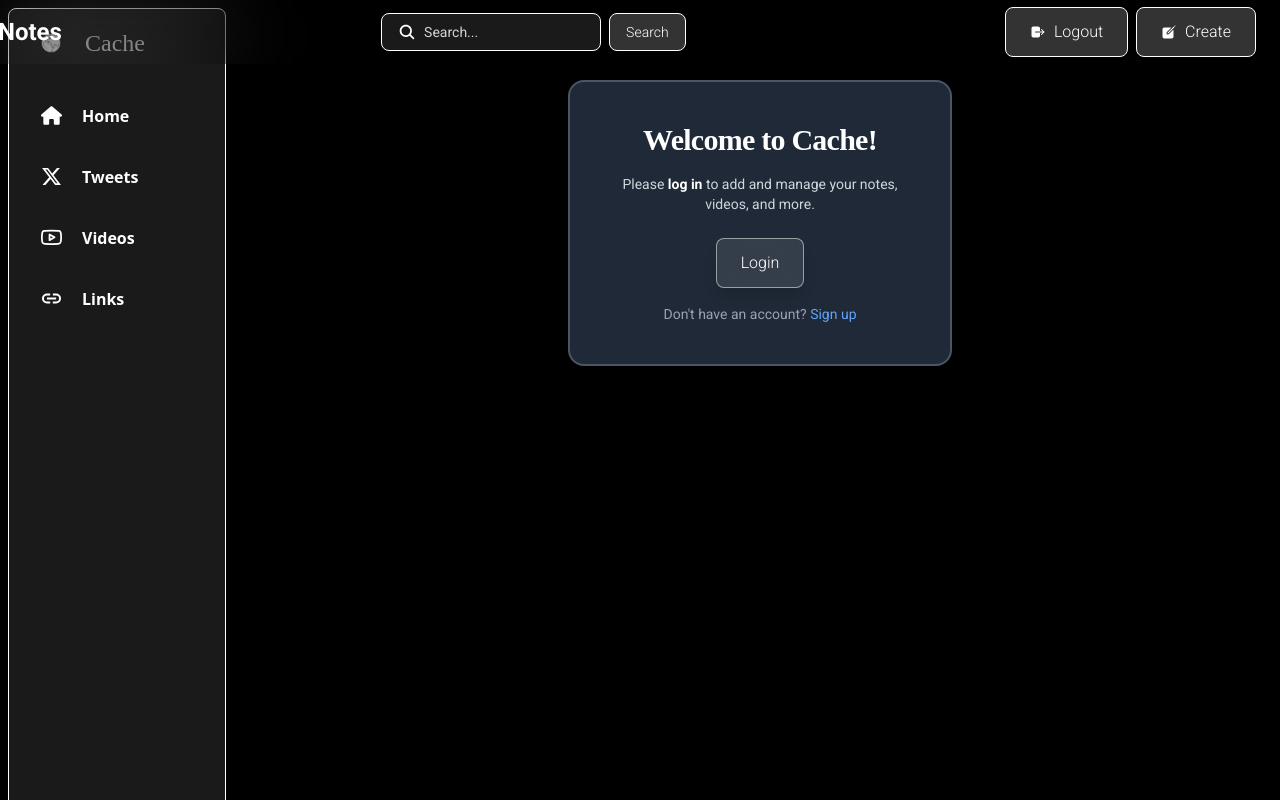
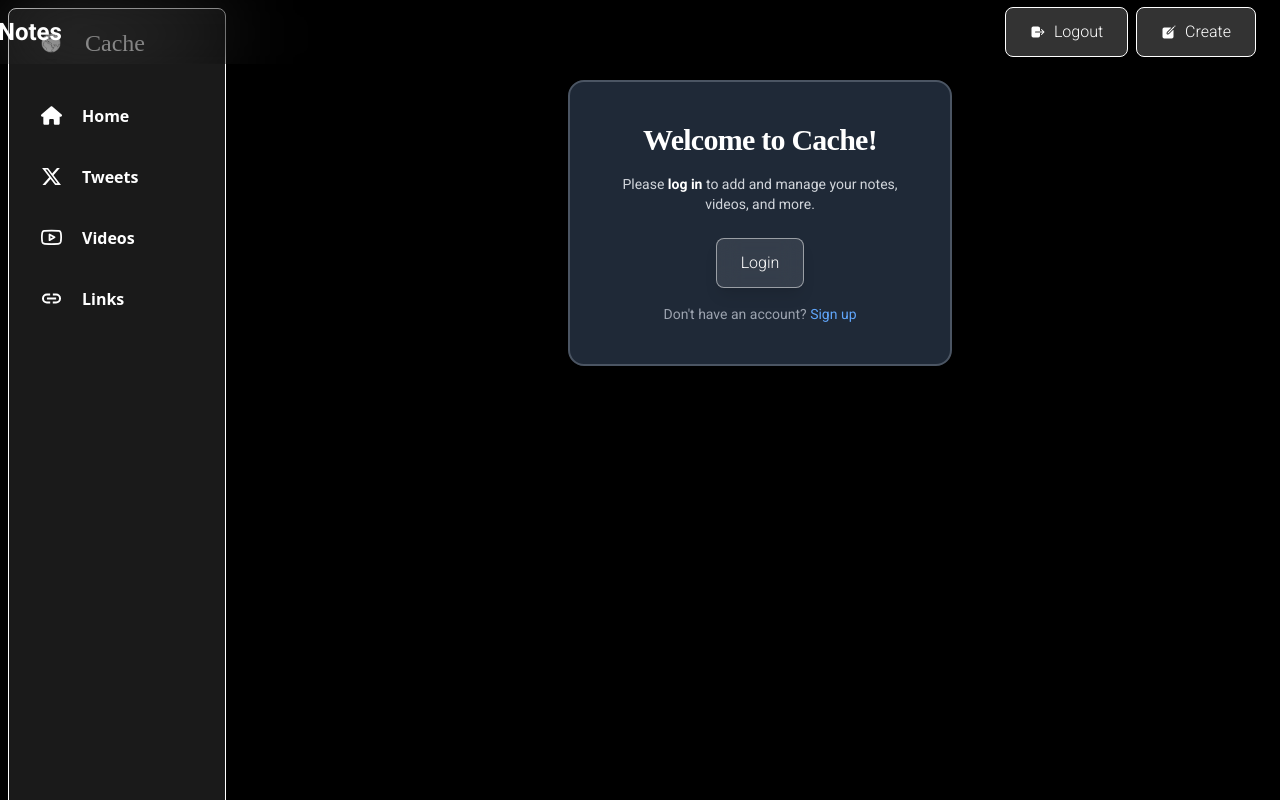
Before and after one commit to VaishnavAmbilpur/Cache, a React (Vite) app in the folder Frontend/Cache/: page / in a window 1280 px wide. Built offline with nearby package versions, Linux system fonts and the light colour scheme; a web font is replaced by a local one.

Commit message:
TopBar Fix

```diff
--- a/Frontend/Cache/src/Componets/Topbar.tsx
+++ b/Frontend/Cache/src/Componets/Topbar.tsx
@@ -8,9 +8,11 @@ import axios from "axios"
 import UserContext from "../Global"
 interface input {
   title: String
+  contracted?: boolean
 }
 
 const Topbar = (props: input) => {
+  const compact = !!props.contracted
   const [, setIsDesktop] = useState(window.innerWidth >= 412);
   const [searchValue, setSearchValue] = useState("");
   const navigate = useNavigate();
@@ -55,30 +57,17 @@ const Topbar = (props: input) => {
     return () => window.removeEventListener("resize", handleResize)
   }, [])
 
+  const containerClass = compact
+    ? 'backdrop-blur-2xl ml-5 flex justify-between gap-x-6 p-2 w-auto max-h-12 items-center text-sm font-roboto lg:w-[1290px]'
+    : 'backdrop-blur-2xl ml-5 flex justify-between gap-x-36 p-4 w-auto max-h-16 items-center text-xl font-roboto lg:w-[1290px]'
+
   return (
-    <div className='backdrop-blur-2xl ml-5 flex justify-between gap-x-36 p-4 w-auto max-h-16 items-center text-xl font-roboto lg:w-[1290px] '>
-        <div className="text-md font-bold md:text-2xl text-white">
+    <div className={containerClass}>
+      <div className={compact ? "text-sm font-bold text-white" : "text-md font-bold md:text-2xl text-white"}>
         {props.title}
       </div>
-        <div className="flex items-center gap-x-2 font-roboto">
-          <div className="flex items-center gap-x-2 border border-white rounded-lg px-4 py-2 bg-white/10 backdrop-blur-md hover:bg-white/20 transition-all duration-300 shadow-lg">
-            <IoSearch className="text-white text-lg cursor-pointer" />
-            <input
-              type="text"
-              placeholder="Search..."
-              value={searchValue}
-              onChange={(e) => setSearchValue(e.target.value)}
-              className="bg-transparent text-white placeholder-gray-300 outline-none flex-1 text-sm"
-            />
-          </div>
-          <Button
-            varient="primary"
-            size="sm"
-            text="Search"
-            onClick={handleSearch}
-          />
-        </div>
-        <div className="flex justify-between gap-x-2 font-roboto">
+
+      <div className={compact ? "flex justify-between gap-x-1 font-roboto items-center" : "flex justify-between gap-x-2 font-roboto"}>
         <Button
           varient="primary"
           size="responsive"
@@ -95,7 +84,6 @@ const Topbar = (props: input) => {
         />
       </div>
 
-
     </div>
   )
 }
--- a/Frontend/Cache/src/Pages/MainPages.tsx
+++ b/Frontend/Cache/src/Pages/MainPages.tsx
@@ -17,6 +17,7 @@ const MainPages = (props: input) => {
   const { login} = useContext(UserContext) as { login: boolean; setlogin: React.Dispatch<React.SetStateAction<boolean>> };
   const navigate = useNavigate();
 
+  const [contracted, setContracted] = useState(false)
   const navRef = useRef<HTMLDivElement>(null);
   const topbarRef = useRef<HTMLDivElement>(null);
   const contentRef = useRef<HTMLDivElement>(null);
@@ -69,8 +70,8 @@ return (
       <NavBar hidden={!isMobile} />
       <NavBarMobile hidden={isMobile} />
     </div>
-     <div ref={topbarRef} className="fixed top-0 right-2 z-40">
-        <Topbar title={props.title} />
+     <div ref={topbarRef} className="ml-1 fixed top-0 right-2 z-40">
+        <Topbar title={props.title} contracted={contracted} />
       </div>
     <div ref={contentRef} className="flex-1 flex flex-col ml-16 md:ml-56">
 
```
Lines whose indentation alone changed are shown as unchanged.
